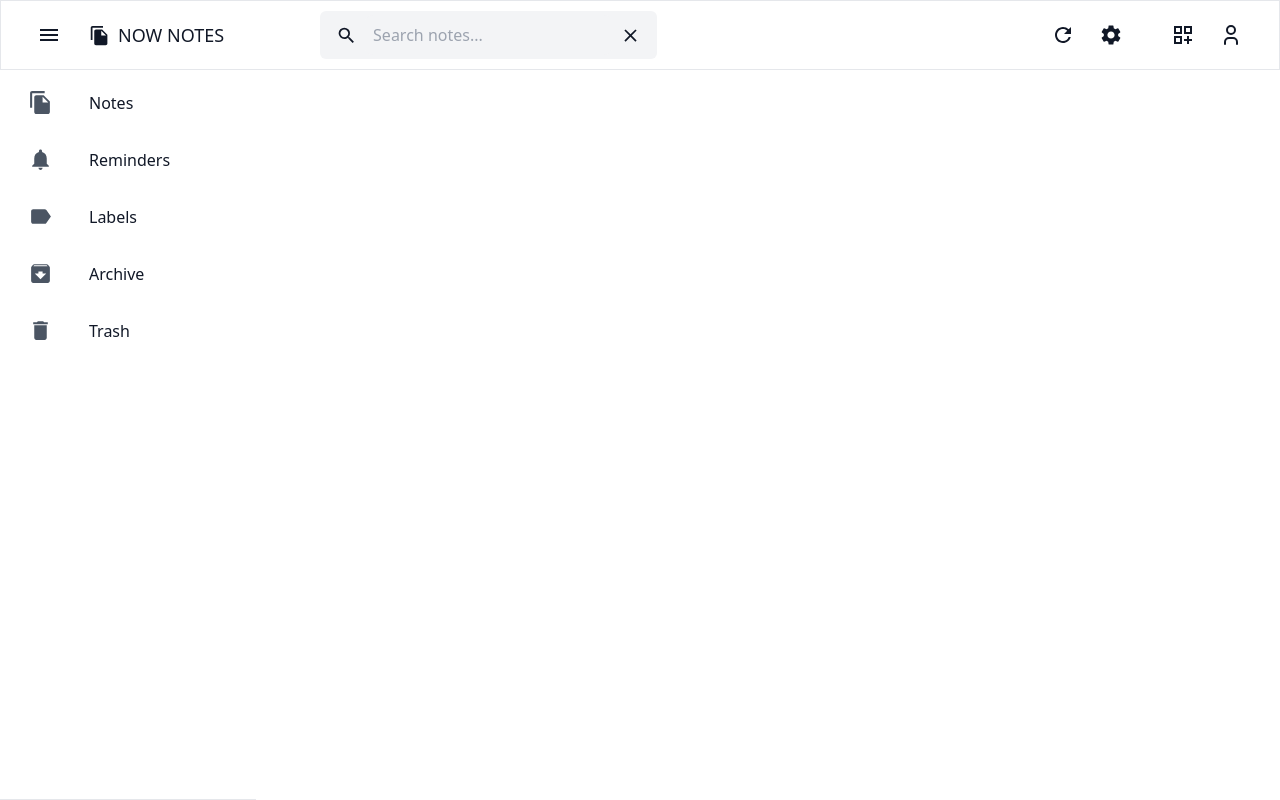
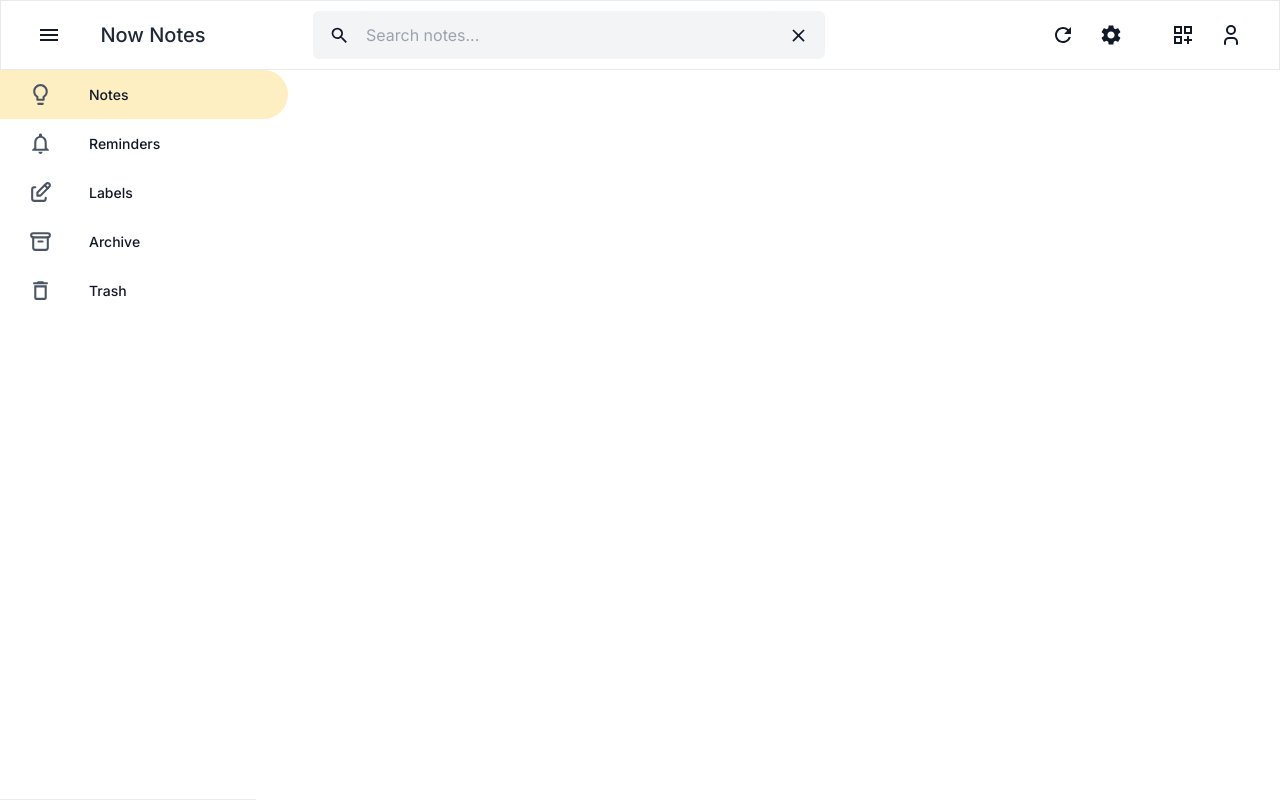
Before and after one commit to aldershko/new-notes, a React (Vite) app: page / in a window 1280 px wide. Built offline with nearby package versions, Linux system fonts and the light colour scheme.

Commit message:
refactor: add context and display header title

```diff
--- /dev/null
+++ b/src/App.css
@@ -0,0 +1,5 @@
+@import url("https://fonts.googleapis.com/css2?family=Inter:wght@100;300;400;500;600;700&display=swap");
+
+@tailwind base;
+@tailwind components;
+@tailwind utilities;
--- a/src/App.tsx
+++ b/src/App.tsx
@@ -1,4 +1,4 @@
-
+import './App.css'
 // import LoginLayout from './components/Layout/LoginLayout'
 import MainLayout from './components/Layout/MainLayout'
 
--- /dev/null
+++ b/src/components/Contexts/MainContext.tsx
@@ -0,0 +1,9 @@
+import {createContext} from 'react'
+
+export type MainContextType = {
+    title?: string
+    setTitle?:(title: string) => void
+}
+
+
+export const MainContext = createContext<MainContextType>({})
--- a/src/components/Form/LoginForm.tsx
+++ b/src/components/Form/LoginForm.tsx
@@ -1,7 +1,7 @@
 
 
 import React , {useImperativeHandle, useState} from 'react'
-import TextInput from '../Layout/TextInput'
+import TextInput from '../UI/TextInput'
 import { useForm } from 'react-hook-form'
 import { LoginState } from '../Layout/LoginLayout'
 import { signInWithEmailAndPassword,signInWithPopup,GoogleAuthProvider } from 'firebase/auth'
--- a/src/components/Form/ResetForm.tsx
+++ b/src/components/Form/ResetForm.tsx
@@ -1,6 +1,6 @@
 import React ,{useState} from 'react'
 import {useForm} from 'react-hook-form'
-import TextInput from '../Layout/TextInput'
+import TextInput from '../UI/TextInput'
 import { LoginState } from '../Layout/LoginLayout'
 import { sendPasswordResetEmail  } from 'firebase/auth'
 import { auth } from '../../firebase/firebaseConfig'
--- a/src/components/Form/SignInForm.tsx
+++ b/src/components/Form/SignInForm.tsx
@@ -1,5 +1,5 @@
 import React, { useState } from 'react'
-import TextInput from '../Layout/TextInput'
+import TextInput from '../UI/TextInput'
 import { useForm } from 'react-hook-form'
 import { LoginState } from '../Layout/LoginLayout'
 import { createUserWithEmailAndPassword } from 'firebase/auth'
--- a/src/components/Header.tsx
+++ b/src/components/Header.tsx
@@ -1,6 +1,6 @@
 import {
     MdClose,
-    MdFileCopy,
+
     MdMenu,
     MdOutlineDashboardCustomize,
     MdRefresh,
@@ -8,9 +8,12 @@ import {
     MdSettings,
   } from "react-icons/md";
   import { TbUser } from "react-icons/tb";
-  import Button from "./Layout/Button";
+  import Button from "./UI/Button";
+  import { useContext } from "react";
+  import { MainContext } from "./Contexts/MainContext";
 
 const Header = () => {
+  const {title} = useContext(MainContext)
   return (
     <>
       <header>
@@ -29,7 +32,12 @@ const Header = () => {
                   iconOnly
                   icon={<MdMenu size={24} />}
                 ></Button>
-                <Button
+                  <div className=" flex flex-row text-center align-middle items-center rounded-md text-gray-800 justify-center whitespace-nowrap w-40">
+                  <span className="flex justify-center text-xl font-medium items-center">
+                    {title}
+                  </span>
+                </div>
+                {/* <Button
                   customCssProps=" text-gray-800 text-base right-2.5 bottom-1"
                   type="button"
                   colorScheme="white"
@@ -38,11 +46,12 @@ const Header = () => {
                   padding="normal"
                   buttonSize="lg"
                   icon={<MdFileCopy size={21} />}
-                >
-                  NOW NOTES
-                </Button>
+                > */}
+                {/* </Button> */}
+
               </div>
               <div className="flex bg-gray-100 rounded-md py-1 px-2 flex-row w-128">
+
                 <Button
                   customCssProps=" text-gray-600 right-2.5 bottom-1"
                   type="button"
--- a/src/components/Layout/MainLayout.tsx
+++ b/src/components/Layout/MainLayout.tsx
@@ -1,14 +1,14 @@
 
-import { ReactNode } from 'react';
+import { ReactNode,useState } from 'react';
 import Header from '../Header';
 import {
-    MdArchive,
-    MdDelete,
-    MdFileCopy,
-    MdLabel,
-    MdNotifications,
-  } from "react-icons/md";
-import Sidebar from '../SideBar';
+  MdDeleteOutline,
+  MdOutlineNotifications,
+  MdLightbulbOutline,
+} from "react-icons/md";
+import { TbArchive, TbEdit } from "react-icons/tb";
+import Sidebar from '../Sidebar';
+import { MainContext } from '../Contexts/MainContext';
 
 
 
@@ -22,18 +22,28 @@ icon:ReactNode
 
 const MainLayout = () => {
 
+
+  const [headerTitle,setHeaderTitle] = useState("Now Notes")
+
+  const titleSetter = (title:string) =>{
+    setHeaderTitle(title)
+  }
+
     const menuIconSize = 25
 
 const menuList: MenuItem[] =[
-    {id:0,title:'Notes',icon:<MdFileCopy size ={menuIconSize} />},
-    {id:1,title:'Reminders',icon:<MdNotifications size ={menuIconSize} />},
-    {id:2,title:'Labels',icon:<MdLabel size ={menuIconSize} />},
-    {id:3,title:'Archive',icon:<MdArchive size ={menuIconSize} />},
-    {id:4,title:'Trash',icon:<MdDelete size ={menuIconSize} />},
+    {id:0,title:'Notes',icon:<MdLightbulbOutline size ={menuIconSize} />},
+    {id:1,title:'Reminders',icon:<MdOutlineNotifications size ={menuIconSize} />},
+    {id:2,title:'Labels',icon:<TbEdit size ={menuIconSize} />},
+    {id:3,title:'Archive',icon:<TbArchive size ={menuIconSize} />},
+    {id:4,title:'Trash',icon:<MdDeleteOutline size ={menuIconSize} />},
 ]
 
   return (
     <>
+    <MainContext.Provider
+    value={{ title:headerTitle,setTitle:titleSetter }}>
+
     <div className="min-h-screen font-inter flex flex-col">
       <header className="border border-divider">
         <Header />
@@ -47,6 +57,7 @@ const menuList: MenuItem[] =[
         </nav>
       </div>
     </div>
+    </MainContext.Provider>
   </>
 );
 };
--- a/src/components/Sidebar.tsx
+++ b/src/components/Sidebar.tsx
@@ -1,22 +1,32 @@
-import { ReactNode } from "react"
+import React, { ReactNode, useContext, useState } from "react";
+import { MenuItem } from "./Layout/MainLayout";
+import Button from "./UI/Button";
+import { MainContext } from "./Contexts/MainContext";
 
-import { MenuItem } from "./Layout/MainLayout"
-import Button from "./Layout/Button"
+const Sidebar = (props: {
+  menuList: MenuItem[];
+  selectHandler?: (component: ReactNode) => void;
+}) => {
+  const { setTitle } = useContext(MainContext);
+  const [currentSelectedMenu, setCurrentSelectedMenu] = useState(0);
 
+  const { menuList } = props;
 
- const Sidebar = (props:{
-    menuList : MenuItem[]
-    selectHandler?:(component:ReactNode) => void
-}) => {
+  const menuHandler = (id: number) => {
+    setCurrentSelectedMenu(id);
+    if (setTitle) setTitle(menuList[id].title);
+  };
 
-    const {menuList} = props
+  //Build Menu items
+  const buildMenu = () => {
+    return menuList.map((menuItem, index) => {
+      return (
+        <div className="" key={index}>
+          {/* <span className="ml-5 text-xs font-semibold tracking-widest text-stoneGray">
 
-    const buildMenu = () =>{
-        return menuList.map((menuItem,index) =>{
-            return(
-                <div className="my-2" key={index}>
+                </span> */}
           <Button
-                    customCssProps=""
+            customCssProps="font-medium text-sm"
             key={menuItem.id}
             buttonId={menuItem.id}
             type={"button"}
@@ -25,7 +35,9 @@ import Button from "./Layout/Button"
             padding={"normal"}
             radius={"rightFull"}
             lightIcon
+            isActive={currentSelectedMenu === menuItem.id}
             fullWidth
+            onMenuClick={menuHandler}
             iconPaddingFull
             justifyContent={"start"}
             icon={menuItem.icon}
@@ -33,19 +45,21 @@ import Button from "./Layout/Button"
             {menuItem.title}
           </Button>
         </div>
-            )
-        })
-    }
+      );
+    });
+  };
 
   return (
     <>
+      {/* <div className="justify-left relative flex h-14 flex-row items-center  border-b border-divider py-2 px-3 align-middle "></div> */}
+      {/* {buildMenu()} */}
       {buildMenu()}
       <div className="absolute bottom-0 flex w-64 flex-col border-t border-divider">
         {/* <span className="text-center">LOGOUT</span> */}
         {/* <Header /> */}
       </div>
     </>
-  )
-}
+  );
+};
 
-export default Sidebar
+export default Sidebar;
--- a/src/components/Layout/Button.tsx
+++ b/src/components/UI/Button.tsx
@@ -22,6 +22,7 @@ export type ButtonPropsType = {
   radius?: "xs" | "sm" | "md" | "lg" | "xl" | "normal" | "full" | "rightFull";
   children?: ReactNode;
   onClick?: () => void;
+  onMenuClick?:(id:number) => void;
   customCssProps?: string;
 };
 
@@ -29,6 +30,7 @@ const Button = (props: ButtonPropsType) => {
   const {
     type,
     iconOnly,
+    buttonId,
     isLoading,
     customCssProps,
     radius,
@@ -42,9 +44,11 @@ const Button = (props: ButtonPropsType) => {
     icon,
     iconPaddingFull,
     isDisabled,
+    isActive,
     padding,
     buttonSize,
     onClick,
+    onMenuClick,
   } = props;
 
   const shadowSizes = {
@@ -116,10 +120,10 @@ const Button = (props: ButtonPropsType) => {
 
   const variants = {
     ghost: ` ${(colorSchemes as any)[colorScheme!].text_darker} ${
-      !isDisabled && (colorSchemes as any)[colorScheme!].hover_lighter
+      !isDisabled && !isActive && (colorSchemes as any)[colorScheme!].hover_lighter
     }`,
     iconOnly: ` ${(colorSchemes as any)[colorScheme!].text_darker} ${
-      !isDisabled && (colorSchemes as any)[colorScheme!].hover_lighter
+      !isDisabled && !isActive && (colorSchemes as any)[colorScheme!].hover_lighter
     } ${
       (colorSchemes as any)[colorScheme!].bg_lighter
     } text-slate-700 flex  text-xs shrink-0 `,
@@ -144,6 +148,7 @@ const Button = (props: ButtonPropsType) => {
         disabled={isDisabled}
         onClick={() => {
           if (onClick) onClick();
+          if (onMenuClick) onMenuClick(buttonId!)
         }}
         className={` ${customCssProps} ${
           (variants as any)[variant]
@@ -151,7 +156,7 @@ const Button = (props: ButtonPropsType) => {
           justifyContent
             ? `${(justifyContents as any)[justifyContent!]}`
             : "justify-center"
-        } text-center  align-middle font-inter font-medium flex-row  ${
+        } text-center ${isActive ? 'bg-keepYellow':''} align-middle font-inter font-medium flex-row  ${
           (borderRadius as any)[radius!]
         } ${(shadowSizes as any)[shadowSize!]} ${
           (buttonSizes as any)[buttonSize!]
--- a/tailwind.config.js
+++ b/tailwind.config.js
@@ -6,7 +6,33 @@ export default {
     "./components/**/*.{js,ts,jsx,tsx}",
   ],
   theme: {
-    extend: {},
+    extend: {
+      translate: {
+        full_15: "115%",
+      },
+      height: {
+        128: "32rem",
+      },
+      width: {
+        128: "32rem",
+      },
+      fontFamily: {
+        inter: ["Inter", "sans-serif"],
+      },
+      colors: {
+        ocean: "#EBEFF2",
+        softGray: "#F8F9FA",
+        stroke: "#DEE3E8",
+        stoneGray: "#BDBCBD",
+        paraBlue: "#3B71FD",
+        divider: "#e8e9eb",
+        menuBg: "#FCFBFC",
+        keepYellow: "#FEEFC3",
+      },
+      fontSize: {
+        vsm: "0.6rem",
+      },
+    },
   },
   plugins: [],
-}
+};
```
Also changed, not shown: src/components/UI/TextInput.tsx (renamed from src/components/Layout/TextInput.tsx). Lines whose indentation alone changed are shown as unchanged.
